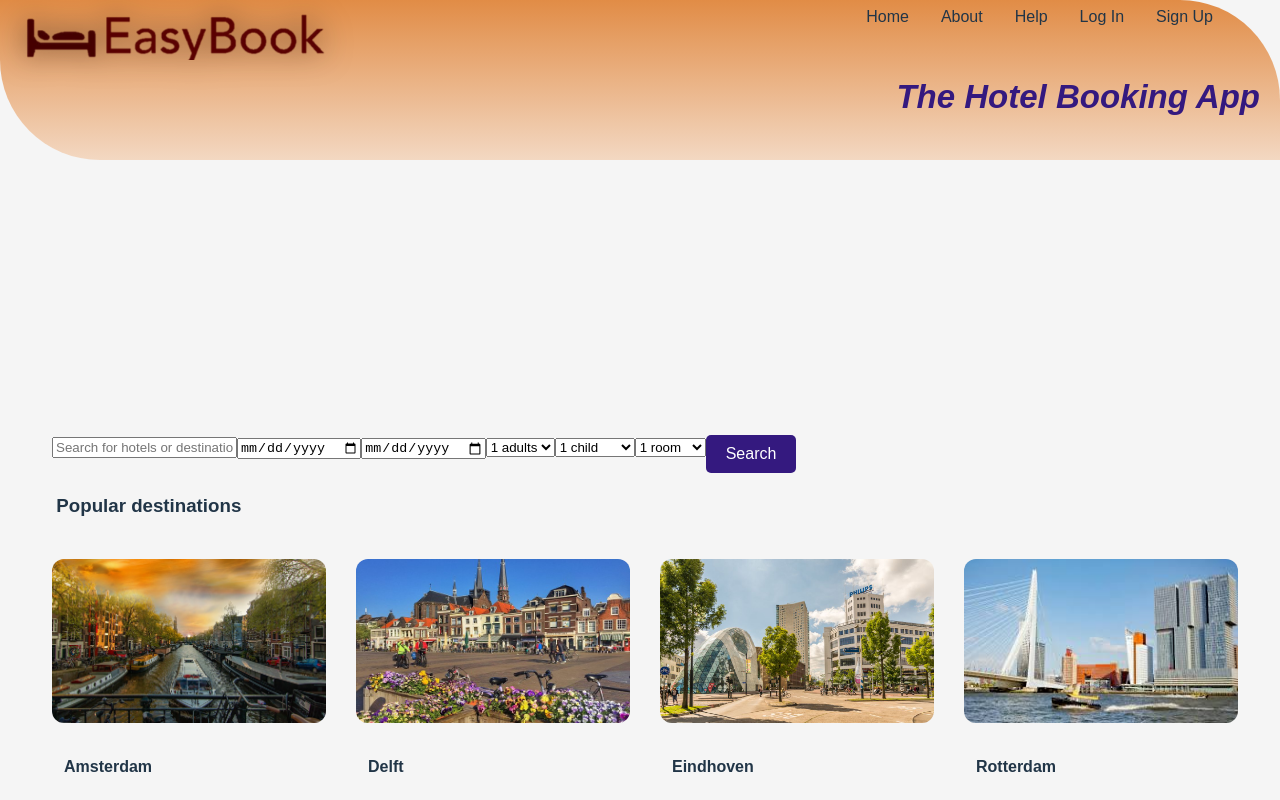
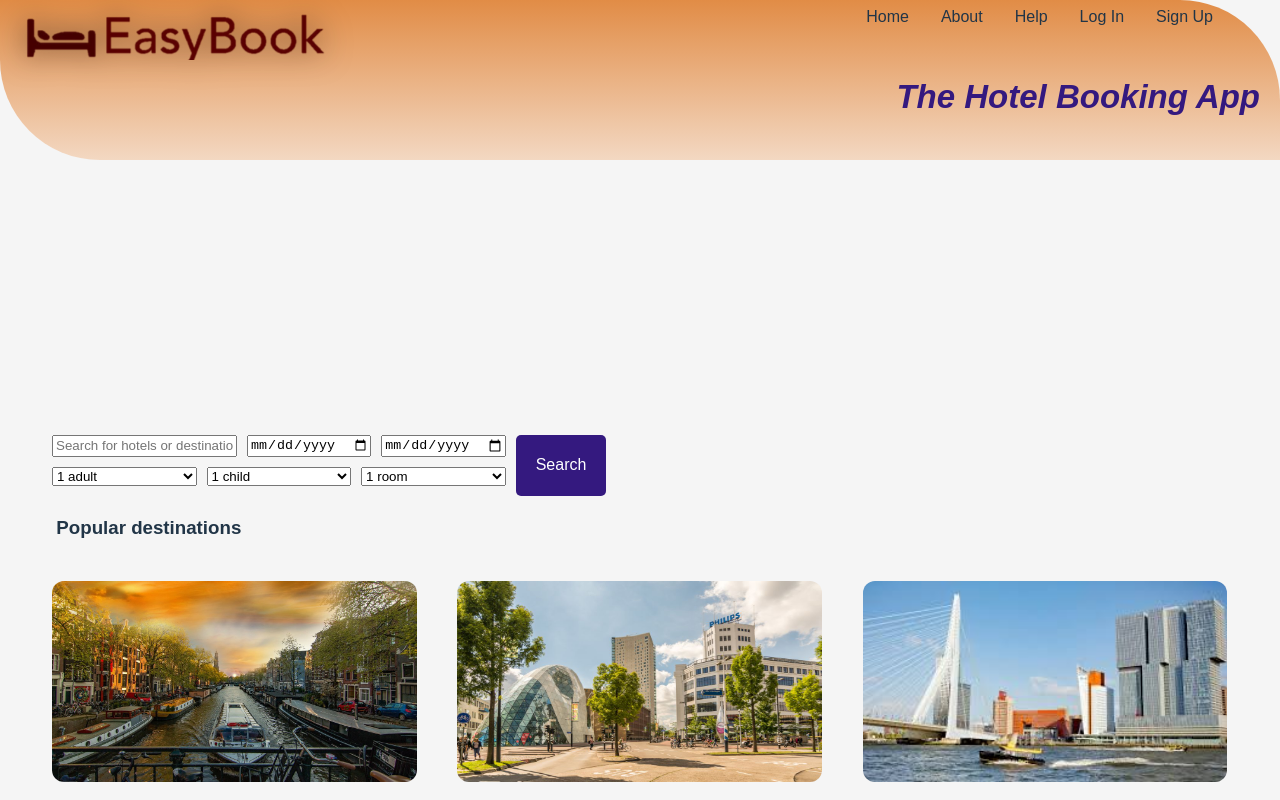
Before and after one commit to CaminelZen/hotel_bookingUI, a React (Vite) app in the folder react-project/: page / in a window 1280 px wide. Shown: the top 800 px of the page. Built offline with nearby package versions, Linux system fonts and the light colour scheme.

Commit message:
arranged a bit the search bar
still not looking perfects but okayish

```diff
--- a/react-project/src/App.css
+++ b/react-project/src/App.css
@@ -36,8 +36,6 @@
   margin: 0 1rem;
 }
 
-
-
 .logo {
   flex: 1;   /* Let the logo take up as much space as it needs */
   max-height: 60px;   /* Allow the logo's height to adjust proportionally */
@@ -45,11 +43,9 @@
   will-change: filter;
   transition: filter 300ms;
 }
-
 .logo:hover {
   filter: drop-shadow(0 0 15px #25140daa);
 }
-
 .logo.react:hover {
   filter: drop-shadow(0 0 15px #25140daa);
 }
@@ -64,11 +60,9 @@
   text-align-last: right;
   color: #34197f;
 }
-
 .title:hover {
   filter: drop-shadow(0 0 15px #757bedaa);
 }
-
 .title.react:hover {
   filter: drop-shadow(0 0 15px #dcd2f7aa);
 }
@@ -153,88 +147,26 @@
   align-content: center;
 }
 
-.login-content {
-  background-color: rgb(236, 233, 228);
-  padding: 20px;
-  border-radius: 8px;
-  border: solid 1px #34197f;
-  box-shadow: 0 2px 4px rgba(48, 8, 50, 0.1);
-  width: 400px; /* Adjust the width as needed */
-  display: flex; /* Use flexbox to align items */
-  flex-direction: column; /* Align items vertically */
-  position: relative; /* Positioning for close button */
-}
-
-.input-container {
-  margin: 10px auto; /* Center align the input fields */
-  width: 80%; /* Adjust the width of the container */
+.search-inputs {
   display: flex;
   flex-direction: column;
 }
 
-.input-container input {
-  width: 100%; /* Take up full width of the container */
-  padding: 8px; /* Adjust padding as needed */
-  margin-bottom: 10px; /* Add some space between input fields */
+.row {
+  display: flex;
+  margin-bottom: 10px; /* Adjust margin as needed */
 }
 
-.login-buttons {
-  align-self: flex-end; /* Align buttons to the end (bottom) of the container */
+.row input,
+.row select {
+  flex: 1;
+  margin-right: 10px; /* Adjust margin as needed */
 }
 
-.login-buttons button {
-  margin: 10px;
-  border: solid 1px #34197f;
-  padding: 0 10px 0 10 px;
-  border-radius: 8px;
+.row input[type="date"],
+.row select {
+  width: 33%; /* Adjust width as needed */
 }
-
-.close {
-  position: absolute;
-  top: 10px;
-  right: 15px;
-  cursor: pointer;
-}
-
-.search-bar {
-  position: relative;
-  margin-top: 20%;
-  margin-left: 20px;
-  display: flex;
-  align-content: center;
-}
-
-.availability form{
-  display: flex;
-  flex-wrap: wrap;
-  gap: .5rem;
-  background: #eee;
-  padding: .1rem;
-  border-radius: .5rem;
-  margin-top: -10%;
-}
-
-.availability form .box{
-  flex: 1 1 10rem;
-
-}
-
-.availability form .box p{
-  font-size: 1rem;
-  color: var(--primary);
-  font-family: Arial, Helvetica, sans-serif;
-}
-
-.availability form .box .input{
-    width: calc(100% - 2rem);
-    padding: 0.5rem;
-    font-size: 1rem;
-    color: black;
-    margin: .5rem 0;
-    border-radius: 1rem;
-    font-family:'Gill Sans', 'Gill Sans MT', Calibri, 'Trebuchet MS', sans-serif
-
-  }
 
 .search-button {
   padding: 10px 20px;
@@ -262,16 +194,6 @@
   color: #888;
 }
 
-/*.Images img {
-  flex: 1;
-  width: 200px;
-  height: 100px;
-  margin: 10px;
-  border-radius: 8%;
-  margin-top: 20px;
-  margin-bottom: -20px;
-}
-*/
 .Images {
   display: flex;
   flex-wrap: wrap;
--- a/react-project/src/App.jsx
+++ b/react-project/src/App.jsx
@@ -59,11 +59,14 @@ function App() {
 
       <div className="search-bar">
       <div className="search-inputs">
+        <div className="row">
           <input type="text" className="search-input" placeholder="Search for hotels or destinations" />
           <input type="date" className="date-input" placeholder="Check-in" />
           <input type="date" className="date-input" placeholder="Check-out" />
+        </div>
+        <div className="row">
           <select name="adults" id='' className='input' placeholder="Adults">
-              <option value="1">1 adults</option>
+            <option value="1">1 adult</option>
             <option value="2">2 adults</option>
             <option value="3">3 adults</option>
             <option value="4">4 adults</option>
@@ -78,7 +81,7 @@ function App() {
             <option value="5">5 children</option>
             <option value="6">6 children</option>
           </select>
-            <select name="rooms" id='' className='input'placeholder="Rooms">
+          <select name="rooms" id='' className='input' placeholder="Rooms">
             <option value="1">1 room</option>
             <option value="2">2 rooms</option>
             <option value="3">3 rooms</option>
@@ -86,6 +89,7 @@ function App() {
             <option value="5">5 rooms</option>
             <option value="6">6 rooms</option>
           </select>
+        </div>
         </div>
       <button className="search-button">Search</button>
       </div>
@@ -96,10 +100,6 @@ function App() {
         <div className='image-container'>
            <img src={Amsterdam} alt="Amsterdam" />
           <p>Amsterdam</p>
-        </div>
-        <div className='image-container'>
-           <img src={Delft} alt="Delft" />
-          <p>Delft</p>
         </div>
         <div className='image-container'>
           <img src={Eindhoven} alt="Eindhoven" />
```
Lines whose indentation alone changed are shown as unchanged.
